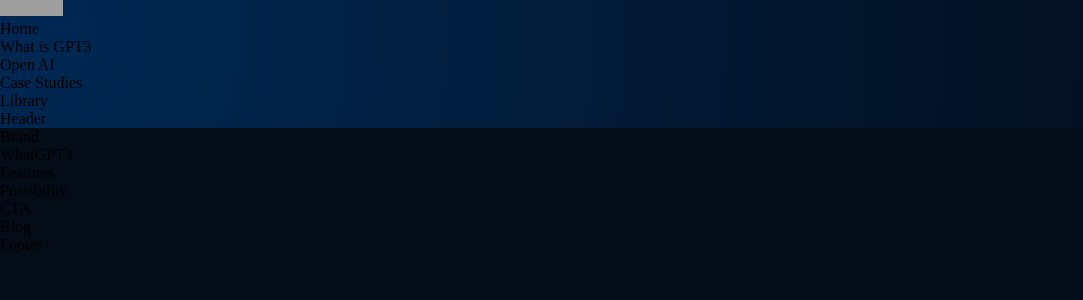
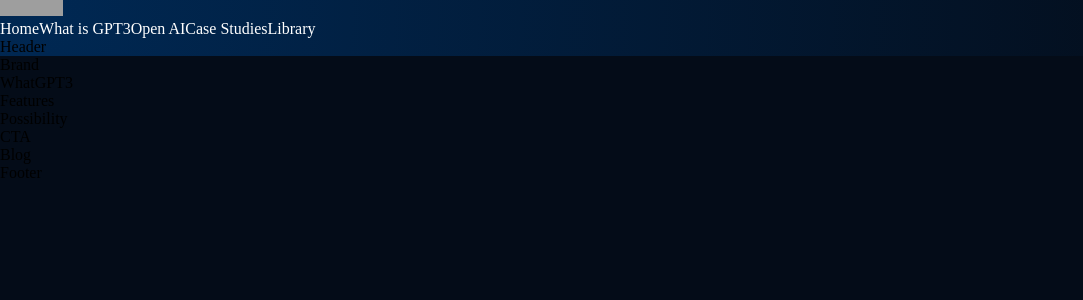
Before and after one commit to maciekpastuszak/GPT3-Technology, a React (Create React App) app: page / in a window 1280 px wide. Shown: the top 300 px of the page, without its empty margins (0-1083 px from the left). Built offline with nearby package versions, Linux system fonts and the light colour scheme; grey boxes are pictures that could not be loaded.

Commit message:
add styles to navabr links, sign and container

```diff
--- a/src/components/navbar/navbar.css
+++ b/src/components/navbar/navbar.css
@@ -1,22 +1,39 @@
-.gpt3_navbar {
+.gpt3__navbar {
     display: flex;
     justify-content: space-between;
     align-items: center;
     padding: 2rem 6rem;
 }
 
-.gpt3_navbar-links {
+.gpt3__navbar-links {
     flex: 1;
     display: flex;
     justify-content: flex-start;
     align-items: center;
 }
 
-.gpt3_navbar_links_logo {
+.gpt3__navbar-links_logo {
     margin-right: 2rem;
 }
 
 .gpt3__navbar-links_logo img {
-width: 62.56px;
-height: 16.02px;
+    width: 62.56px;
+    height: 16.02px;
 }
+
+.gpt3__navbar-links_container {
+    display: flex;
+    flex-direction: row;
+}
+
+.gpt3__navbar-sign {
+    display: flex;
+    justify-content: flex-end;
+    align-items: center;
+}
+
+.gpt3__navbar-links_container p,
+.gpt3__navbar-sign p,
+.gpt3__navbar-menu_container p {
+    color: #fff;
+}
```
